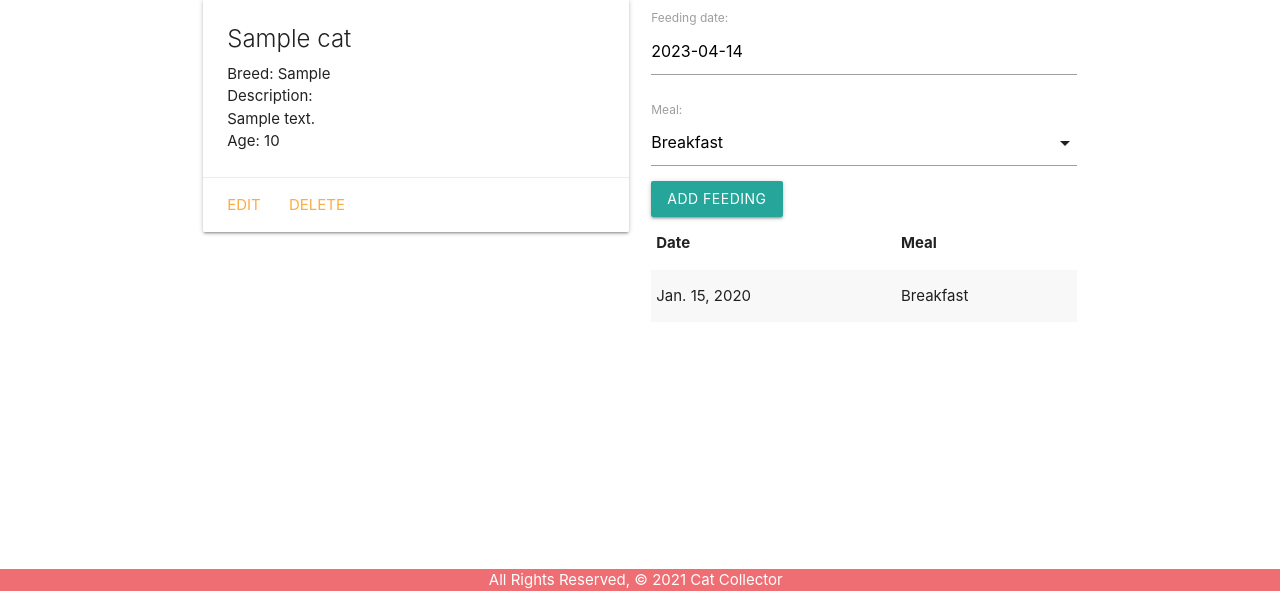
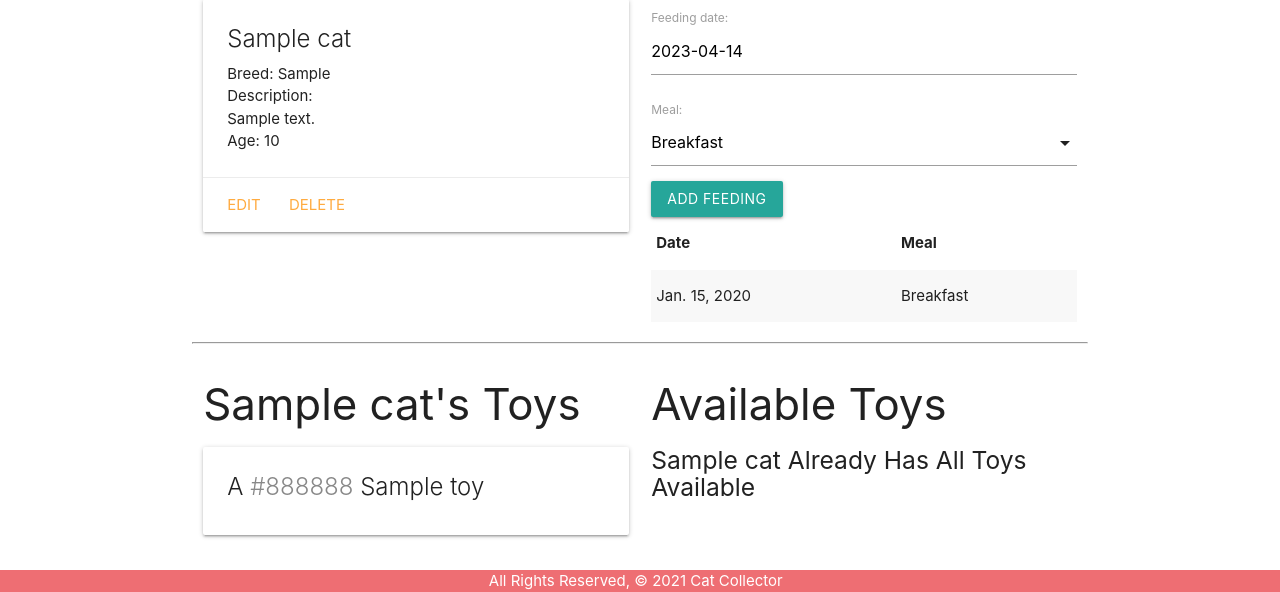
Before and after one commit to sivaShilpa/cat_collector, a Django app: page /cats/1/ in a window 1280 px wide. Shown: the part 209-801 px from the top of the page. Run offline with Django 4.2, Linux system fonts and the light colour scheme; tables that the repository leaves empty hold one stand-in row (values such as "Sample post").

Commit message:
complete M:M realation

```diff
--- a/main_app/admin.py
+++ b/main_app/admin.py
@@ -1,7 +1,10 @@
 from django.contrib import admin
 from .models import Cat
-from .models import Cat, Feeding
+from .models import Cat, Feeding, Toy
+
+
 # Register your models here.
 
 admin.site.register(Cat)
 admin.site.register(Feeding)
+admin.site.register(Toy)
--- a/main_app/models.py
+++ b/main_app/models.py
@@ -7,13 +7,22 @@ MEALS = (
     ('D', 'Dinner')
 )
 
+
+
+class Toy(models.Model):
+    name = models.CharField(max_length=50)
+    color = models.CharField(max_length=50)
+
+    def __str__(self):
+        return self.name
+
 # Create your models here.
 class Cat(models.Model):
     name = models.CharField(max_length=100)
     breed = models.CharField(max_length=100)
     description = models.TextField(max_length=250)
     age = models.IntegerField()
-
+    toys = models.ManyToManyField(Toy)
     def __str__(self):
         return self.name
 
--- a/main_app/templates/cats/detail.html
+++ b/main_app/templates/cats/detail.html
@@ -45,6 +45,52 @@
   </div>
   <!-- New Markup Above -->
 </div>
+<hr>
+<div class="row">
+  <div class="col s6">
+    <h3>{{ cat.name }}'s Toys</h3>
+    {% if cat.toys.count %}
+      {% for toy in cat.toys.all %}
+        <div class="card">
+          <div class="card-content">
+            <span class="card-title">
+              A <span style="color: {{ toy.color }}">{{ toy.color }}</span> {{ toy.name }}
+            </span>
+          </div>
+        </div>
+      {% endfor %}
+    {% else %}
+      <h5>No Toys 😿</h5>
+    {% endif %}
+  </div>
+
+<!-- Available toys will come after this line -->
+<!-- New Markup Below -->
+<div class="col s6">
+  <h3>Available Toys</h3>
+  {% if toys.count %}
+    {% for toy in toys.all %}
+      <div class="card">
+        <div class="card-content">
+          <span class="card-title">
+            A <span style="color: {{ toy.color }}">{{ toy.color }}</span> {{ toy.name }}
+          </span>
+        </div>
+        <div class="card-action">
+          <form action="{% url 'assoc_toy' cat.id toy.id%}"  method="POST">
+            {% csrf_token %}
+            <button type="submit" class="btn">Add</button>
+          </form>
+        </div>
+      </div>
+    {% endfor %}
+  {% else %}
+    <h5>{{cat.name}} Already Has All Toys Available</h5>
+  {% endif %}
+</div>
+
+  <!-- Available toys will come after this line -->
+
 <script>
   const dateEl = document.getElementById('id_date');
   // M is Materialize's global variable
--- a/main_app/urls.py
+++ b/main_app/urls.py
@@ -10,4 +10,5 @@ urlpatterns = [
   path('cats/<int:pk>/update/', views.CatUpdate.as_view(), name='cats_update'),
   path('cats/<int:pk>/delete/', views.CatDelete.as_view(), name='cats_delete'),
   path('cats/<int:cat_id>/add_feeding/', views.add_feeding, name='add_feeding'),
+  path('cats/<int:cat_id>/assoc_toy/<int:toy_id>/', views.assoc_toy, name='assoc_toy')
 ]
--- a/main_app/views.py
+++ b/main_app/views.py
@@ -1,6 +1,6 @@
 from django.shortcuts import render, redirect
 from django.views.generic.edit import CreateView, UpdateView, DeleteView
-from .models import Cat
+from .models import Cat, Toy
 from .forms import FeedingForm
 # views.py
 
@@ -25,12 +25,14 @@ def cats_index(request):
 
 def cats_detail(request, cat_id):
   cat = Cat.objects.get(id=cat_id)
+  id_list = cat.toys.all().values_list('id')
+  toys_cat_doesnt_have = Toy.objects.exclude(id__in=id_list)
   feeding_form = FeedingForm()
-  return render(request, 'cats/detail.html', { 'cat': cat, 'feeding_form': feeding_form})
+  return render(request, 'cats/detail.html', { 'cat': cat, 'feeding_form': feeding_form, 'toys': toys_cat_doesnt_have})
 
 class CatCreate(CreateView):
   model = Cat
-  fields = '__all__'
+  fields = ['name', 'breed', 'description', 'age']
   # Special string pattern Django will use
   # success_url = '/cats/{cat_id}' <- what it may look like under hood
   # Or if you wanted to redirect to the index page
@@ -59,3 +61,8 @@ def add_feeding(request, cat_id):
     new_feeding.cat_id = cat_id
     new_feeding.save()
   return redirect('detail', cat_id=cat_id)
+
+def assoc_toy(request, cat_id, toy_id):
+  # Note that you can pass a toy's id instead of the whole toy object
+  Cat.objects.get(id=cat_id).toys.add(toy_id)
+  return redirect('detail', cat_id=cat_id)
```
Also changed, not shown: main_app/forms.py (line endings or trailing spaces), main_app/migrations/0003_toy_alter_feeding_options_alter_feeding_date_and_more.py (added).
